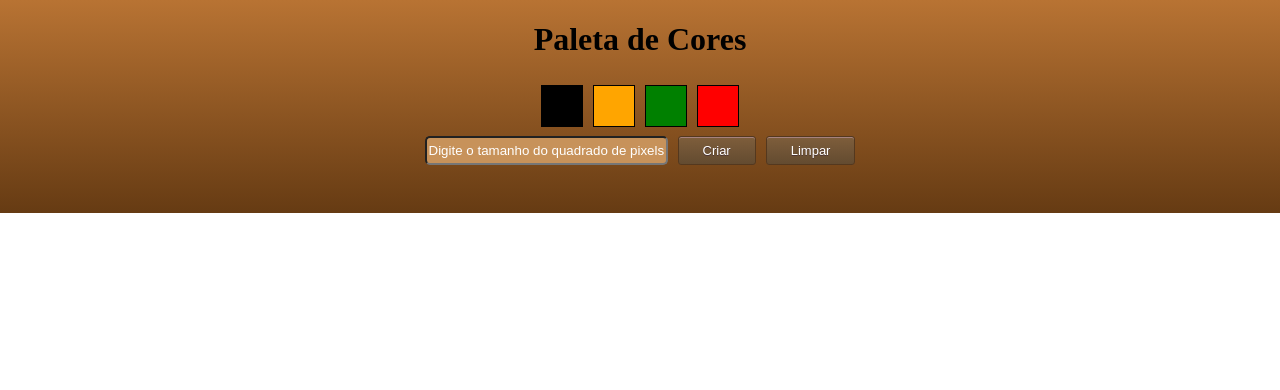
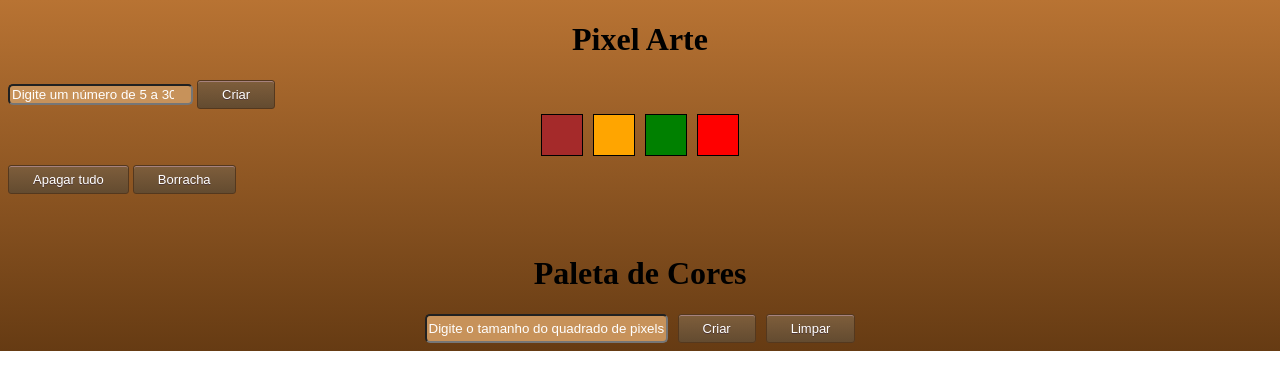
Before and after one commit to DeividBorges93/project-pixel-art, a plain HTML site: page index.html in a window 1280 px wide. Drawn offline with Linux system fonts and the light colour scheme.

Commit message:
refactor(html): :recycle: traz a estrutura fixa da aplicação para o index.html
motivo: eliminar algumas funções do script que só criavam os elementos

```diff
--- a/index.html
+++ b/index.html
@@ -4,10 +4,23 @@
     <meta charset="UTF-8">
     <meta http-equiv="X-UA-Compatible" content="IE=edge">
     <meta name="viewport" content="width=device-width, initial-scale=1.0">
-    <title>Paleta de Cores</title>
+    <title>Crie sua pixel arte</title>
     <link rel="stylesheet" href="style.css">
 </head>
 <body>
-    <script src="script.js"></script>
+    <script type="module" src="script.js"></script>
+    <h1 id="title">Pixel Arte</h1>
+    <div id="input-and-button">
+        <input type="number" id="define-square-size" placeholder="Digite um número de 5 a 30 para dimensionar o quadrado">
+        <button id="define-button">Criar</button>
+    </div>
+    <div id="color-palette">
+        <div id="colors"></div>
+    </div>
+    <div id="canvas-tools">
+        <button id="clear-all-button">Apagar tudo</button>
+        <button id="clear-one-button">Borracha</button>
+    </div>
+    <div id="pixel-board"></div>
 </body>
 </html>
```
